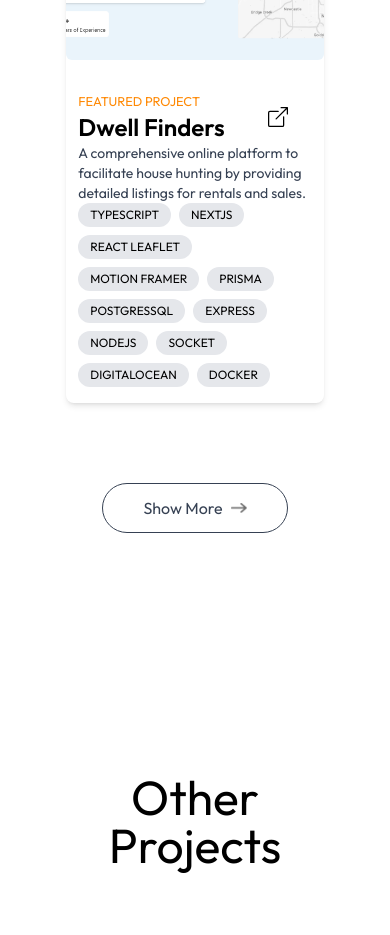
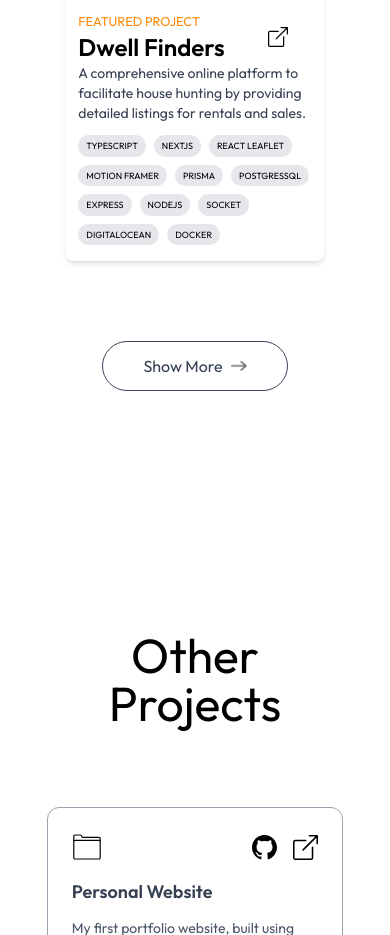
Before and after one commit to TheBernieA/portfolio.v1, a Next.js app: page / in a window 390 px wide. Shown: the part 3920-4855 px from the top of the page. Built offline with nearby package versions, Linux system fonts and the light colour scheme; a web font is replaced by a local one.

Commit message:
minor fixes

```diff
--- a/shared/components/ThingsBuiltCard.tsx
+++ b/shared/components/ThingsBuiltCard.tsx
@@ -17,7 +17,7 @@ const ThingsBuiltCard = (project: ThingsBuiltCardProps) => {
       <Image
         src={project.bgImage}
         alt=""
-        className="w-full lg:w-2/5 h-[15rem] object-cover aspect-square rounded-md"
+        className="w-full lg:w-2/5 h-[10rem] md:h-[15rem] object-cover aspect-square rounded-md"
       />
       <div className="flex-1 flex flex-col justify-between px-3 py-4">
         <div className="w-full flex justify-between items-center">
@@ -69,11 +69,11 @@ const ThingsBuiltCard = (project: ThingsBuiltCardProps) => {
         <p className="text-sm text-gray-700 dark:text-white">
           {project.description}
         </p>
-        <ul className="flex gap-2 flex-wrap">
+        <ul className="flex gap-2 flex-wrap mt-3">
           {project.tools.map((tool, index) => (
             <li
               key={index}
-              className="uppercase px-3 py-1 text-xs dark:text-black/90 font-light bg-gray-200 rounded-full"
+              className="uppercase px-2 md:px-3 py-1 text-[9px] md:text-xs dark:text-black/90 font-light bg-gray-200 rounded-full"
             >
               {tool}
             </li>
```
